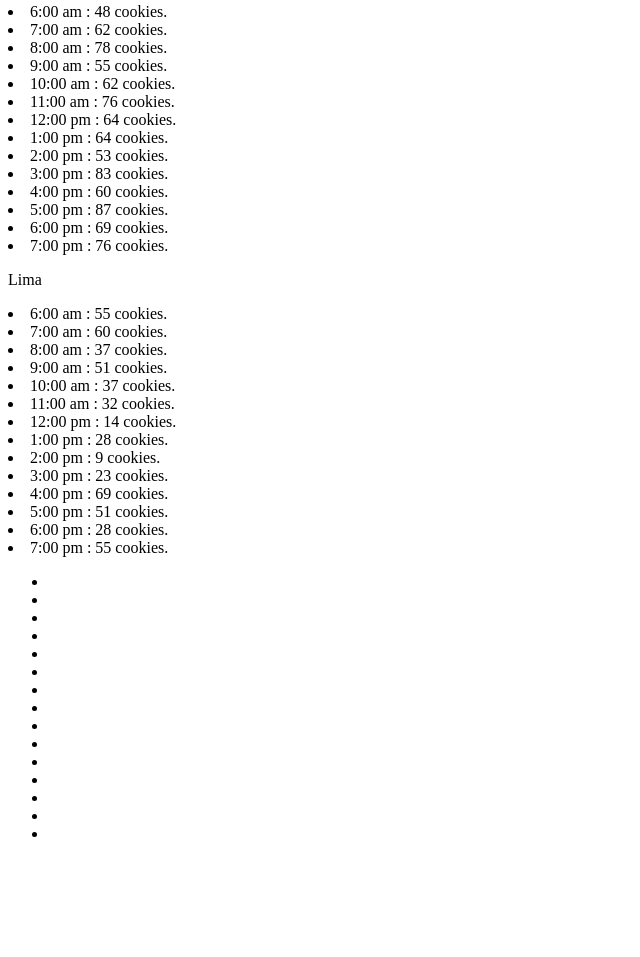
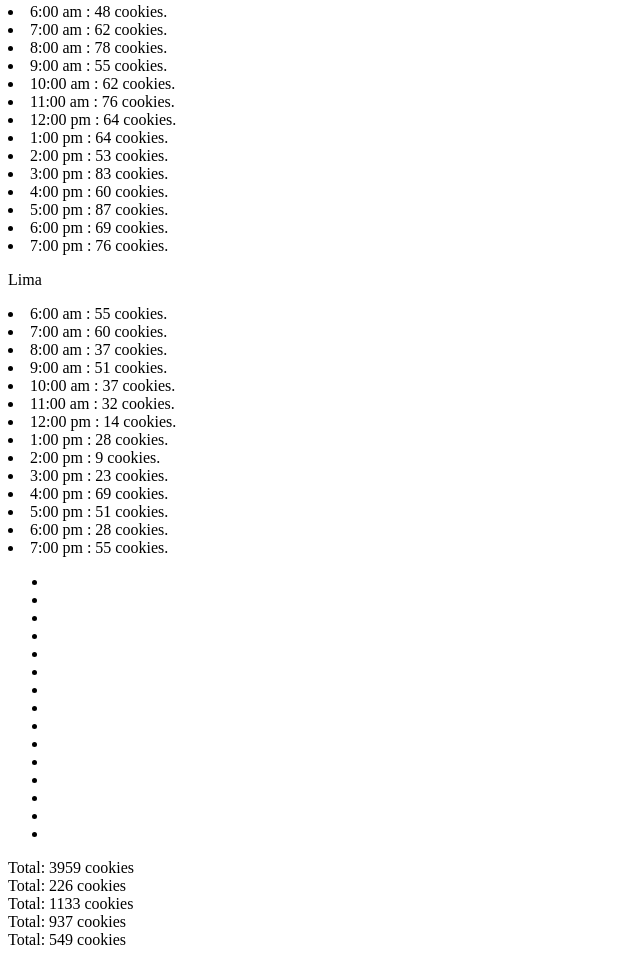
Before and after one commit to petealba1970/cookie-stand, a plain HTML site: page sales.html in a window 1280 px wide. Shown: the part 945-1902 px from the top of the page, without its empty margins (0-640 px from the left). Before the commit the page ends 1804 px from the top, so only its background shows below. Drawn offline with Linux system fonts and the light colour scheme.

Commit message:
totals output

```diff
--- a/app.js
+++ b/app.js
@@ -44,7 +44,7 @@ var Lima = {
 }
 var StoreLocationDiv = document.getElementById('StoreLocation')
 var cookiesSoldDul = document.getElementById('Cookiessold')
-
+var totalCookiesDay = document.getElementById('totalCookies')
 //Creating arrays to store data for each store location
 var storeNow = [Seattle, Tokyo, Dubai, Paris, Lima];
 
@@ -53,8 +53,9 @@ for (var storeIndex = 0; storeIndex < storeNow.length; storeIndex++) {
     var dayTotal = 0;
     var currentLocation = storeNow[storeIndex];
     paragraph.textContent = currentLocation.name;
+
     StoreLocationDiv.append(paragraph);
-    //loop to go through data of each store per hour in the morning
+    //loop to go through data of each store per hour
     var StoreHours = ['6:00 am', '7:00 am', '8:00 am', '9:00 am', '10:00 am', '11:00 am', '12:00 pm', '1:00 pm', '2:00 pm', '3:00 pm', '4:00 pm', '5:00 pm', '6:00 pm', '7:00 pm']
     for (var EachHour = 0; EachHour < StoreHours.length; EachHour++) {
         function Customers() {
@@ -72,9 +73,12 @@ for (var storeIndex = 0; storeIndex < storeNow.length; storeIndex++) {
         var currentTime = StoreHours[EachHour];
         Hourstatement.textContent = currentTime + '   :    ' + cookiesHour + '      cookies.';
         StoreLocationDiv.append(Hourstatement);
-
+        var dayTally = document.createElement('div');
 
 
     }
-    console.log(addTotal);
+    dayTally.textContent = 'Total:   ' + dayTotal + '   cookies';
+    totalCookiesDay.append(dayTally);
+    console.log(dayTotal)
+
 }
--- a/sales.html
+++ b/sales.html
@@ -24,7 +24,8 @@
             <li> </li>
             <li></li>
         </ul>
-        <script src="./app.js"></script>
+        <div id="totalCookies" div>
+            <script src="./app.js"></script>
 </body>
 
 </html>
```
